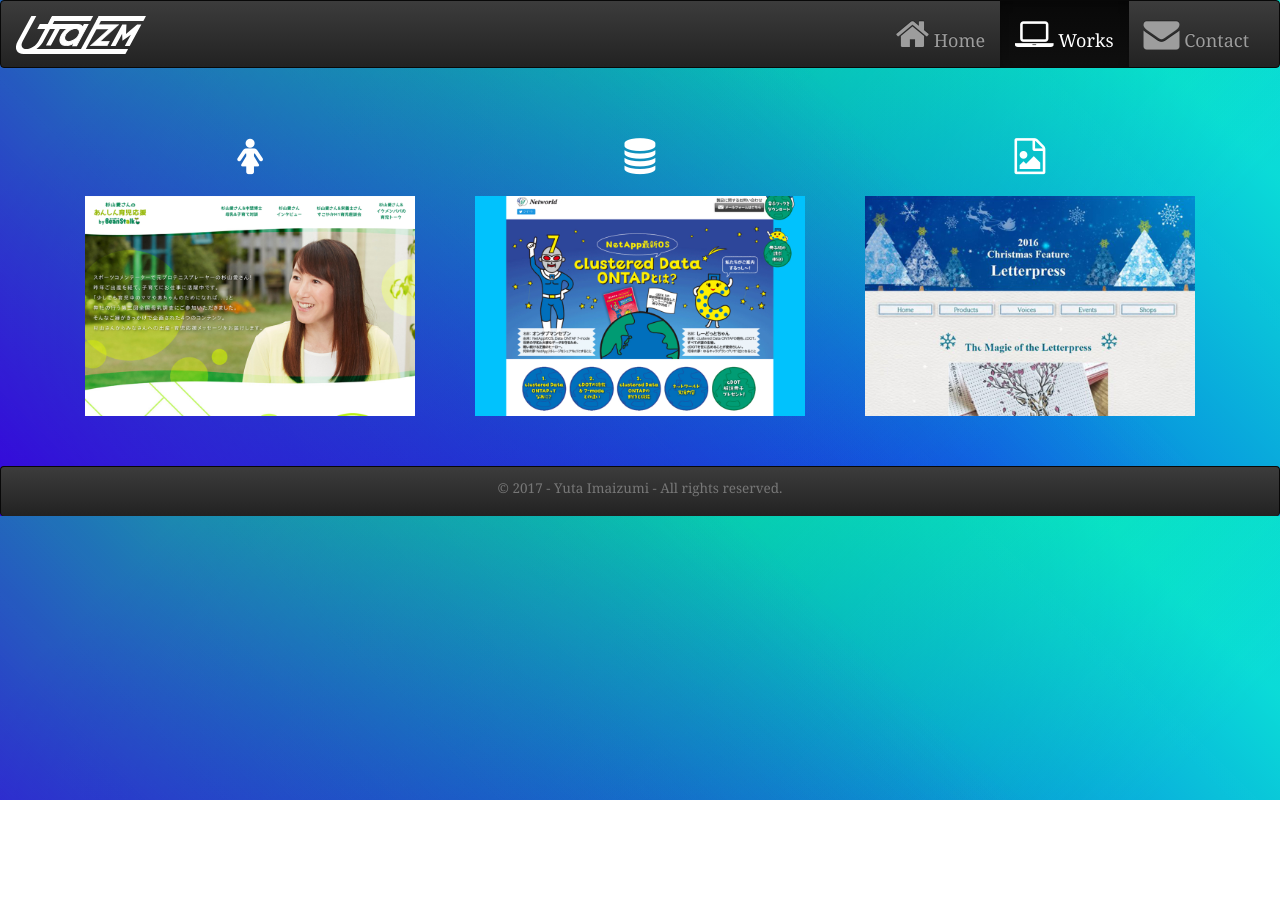
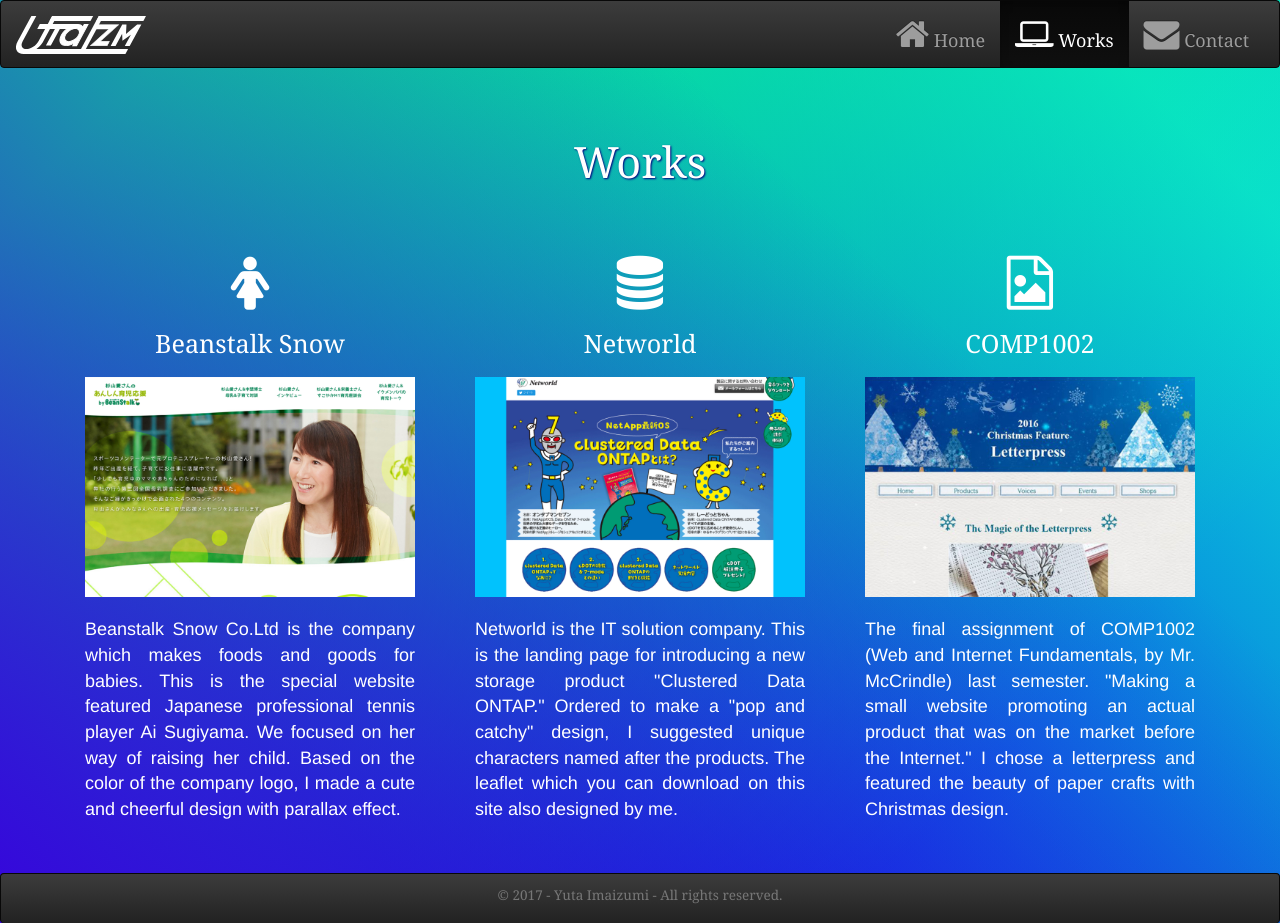
Before and after one commit to YutaImaizumi/My-mini-portfolio-site-for-COMP1073-for-Assignment03, a website: page mypf-3/works.html in a window 1280 px wide. Before the commit the page ends 800 px from the top, so only its background shows below. Drawn offline with Linux system fonts and the light colour scheme.

Commit message:
Works page update

```diff
--- a/mypf-3/Scripts/app.js
+++ b/mypf-3/Scripts/app.js
@@ -64,10 +64,9 @@
   }
 }
 
+let data = {};
 
 // Home Page Contents start
-
-let data = {};
 function LoadHomePage() {
 
 let XHR = new XMLHttpRequest();
@@ -112,7 +111,47 @@
 } // Home Page Contents end
 
 
+// Works Page Contents start
+function LoadWorksPage() {
 
+let XHR = new XMLHttpRequest();
+      XHR.open("GET", "../texts.json", true);
+      XHR.send();
+      XHR.onreadystatechange = function () {
+        if ((this.readyState === 4) && (this.status === 200)) {
+          data = JSON.parse(this.responseText);
+        }
+      };
+
+      XHR.addEventListener("load", function () {
+
+        // TOP H2
+        let worksMain = document.getElementById("worksMain");
+        data.workstitles.forEach(function (workstitle) {
+          let newDiv = document.createElement("div");
+          newDiv.innerHTML = `
+          <h2 id="works">${workstitle.message1}</h1>
+        `;
+          worksMain.appendChild(newDiv);
+        }, this);
+
+        // 3 column
+        let worksDetails = document.getElementById("worksDetails");
+        data.worksdetails.forEach(function (worksdetail) {
+          let newDiv = document.createElement("div");
+          newDiv.innerHTML = `
+          <div class="col-xs-12 col-md-4 adjust-y">
+            <p id="iconcentr"><i class="fa ${worksdetail.icon} fa-3x"></i></p>
+            <h3>${worksdetail.company}</h3>
+            <a href="${worksdetail.url}" rel="external" title="${worksdetail.urltitle}"><img id="worksimg" src="${worksdetail.imgpath}" alt="${worksdetail.imgalt}" /></a>
+            <p>${worksdetail.workdetail}</p>
+          </div>
+        `;
+          worksDetails.appendChild(newDiv);
+        }, this);
+
+      });
+} // Works Page Contents end
 
 
 
--- a/mypf-3/texts.json
+++ b/mypf-3/texts.json
@@ -23,6 +23,44 @@
       "icon": "fa-heart",
       "message2": "Japanese-style attentiveness to the needs of my clients --- I highly understand that the design works should be the tools by which clients and their customers will fully communicate with each other, not just designers' self-satisfaction. I have confidence to fully communicate with my clients and also satisfy them."
     }
+  ],
+
+
+
+    "workstitles": [
+    {
+      "message1": "Works"
+    }
+  ],
+
+  "worksdetails": [
+    {
+      "icon": "fa-female",
+      "company": "Beanstalk Snow",
+      "url": "http://www.beanstalksnow.co.jp/aisugiyama/index.html",
+      "urltitle": "Beanstalk Ai Sugiyama Special Events",
+      "imgpath": "../Assets/work1.jpg",
+      "imgalt": "Beanstalk Snow",
+      "workdetail": "Beanstalk Snow Co.Ltd is the company which makes foods and goods for babies. This is the special website featured Japanese professional tennis player Ai Sugiyama. We focused on her way of raising her child. Based on the color of the company logo, I made a cute and cheerful design with parallax effect."
+    },
+    {
+      "icon": "fa-database",
+      "company": "Networld",
+      "url": "https://www.networld.co.jp/netapp/book_clustered/main.htm",
+      "urltitle": "Netapp Ontap7 Database System",
+      "imgpath": "../Assets/work2.jpg",
+      "imgalt": "Networld",
+      "workdetail": "Networld is the IT solution company. This is the landing page for introducing a new storage product \"Clustered Data ONTAP.\" Ordered to make a \"pop and catchy\" design, I suggested unique characters named after the products. The leaflet which you can download on this site also designed by me."
+    },
+    {
+      "icon": "fa-file-image-o",
+      "company": "COMP1002",
+      "url": "http://yuta-fnl.azurewebsites.net/lp/index.html",
+      "urltitle": "COMP1002 Final Assignment Letterpress",
+      "imgpath": "../Assets/work3.jpg",
+      "imgalt": "COMP1002",
+      "workdetail": "The final assignment of COMP1002 (Web and Internet Fundamentals, by Mr. McCrindle) last semester. \"Making a small website promoting an actual product that was on the market before the Internet.\" I chose a letterpress and featured the beauty of paper crafts with Christmas design."
+    }
   ]
 
 
--- a/mypf-3/works.html
+++ b/mypf-3/works.html
@@ -17,28 +17,14 @@
 
 <!-- main content -->
 <div id="content">
+    <div id="worksMain"></div>
     <h2 id="works"></h2>
 
 <!-- 3 column start -->
     <div class="container">
 
         <!-- 3 Columns on PC and 1 column on SP -->
-        <div class="row">
-            <div class="col-xs-12 col-md-4 adjust-y">
-                <a href="http://www.beanstalksnow.co.jp/aisugiyama/index.html" rel="external" title="Beanstalk Ai Sugiyama Special Events"><i class="fa fa-female fa-2x"></i><h3 id="work1title"></h3></a>
-                <a href="http://www.beanstalksnow.co.jp/aisugiyama/index.html" rel="external" title="Beanstalk Ai Sugiyama Special Events"><img id="worksimg" src="Assets/work1.jpg" alt="Beanstalk Snow" /></a>
-                <p id="work1p"></p>
-            </div>
-            <div class="col-xs-12 col-md-4 adjust-y">
-                <a href="https://www.networld.co.jp/netapp/book_clustered/main.htm" rel="external" title="Netapp Ontap7 Database System"><i class="fa fa-database fa-2x"></i><h3 id="work2title"></h3></a>
-                <a href="https://www.networld.co.jp/netapp/book_clustered/main.htm" rel="external" title="Netapp Ontap7 Database System"><img id="worksimg" src="Assets/work2.jpg" alt="Networld" /></a>
-                <p id="work2p"></p>
-            </div>
-            <div class="col-xs-12 col-md-4 adjust-y">
-                <a href="http://yuta-fnl.azurewebsites.net/lp/index.html" rel="external" title="COMP1002 Final Assignment Letterpress"><i class="fa fa-file-image-o fa-2x"></i><h3 id="work3title"></h3></a>
-                <a href="http://yuta-fnl.azurewebsites.net/lp/index.html" rel="external" title="COMP1002 Final Assignment Letterpress"><img id="worksimg" src="Assets/work3.jpg" alt="COMP1002" /></a>
-                <p id="work3p"></p>
-            </div>
+        <div class="row" id="worksDetails"></div>
         </div>
     </div>
 </div>
```
